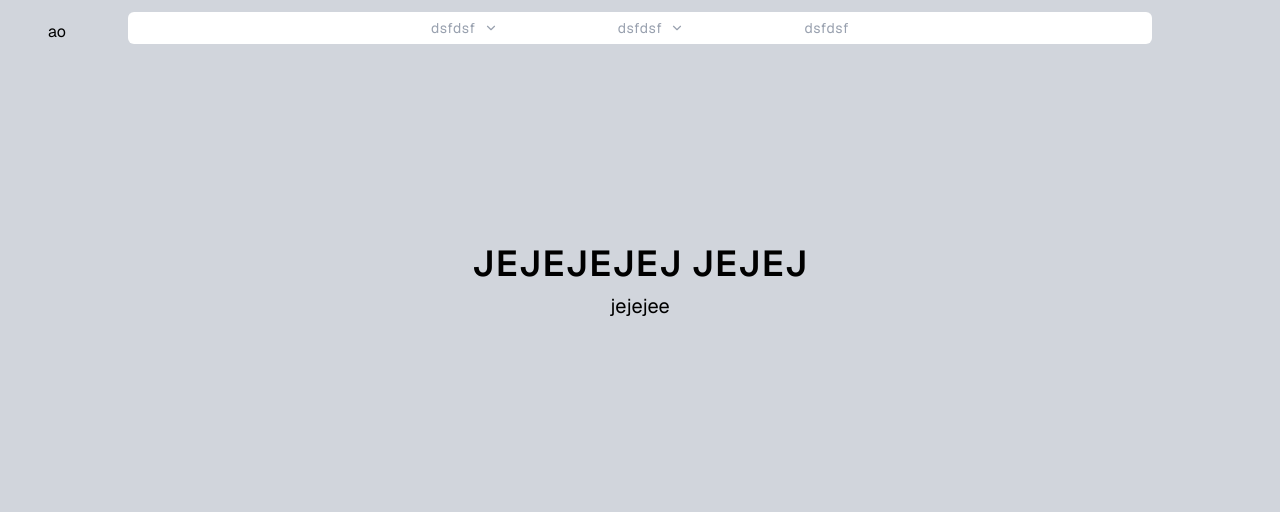
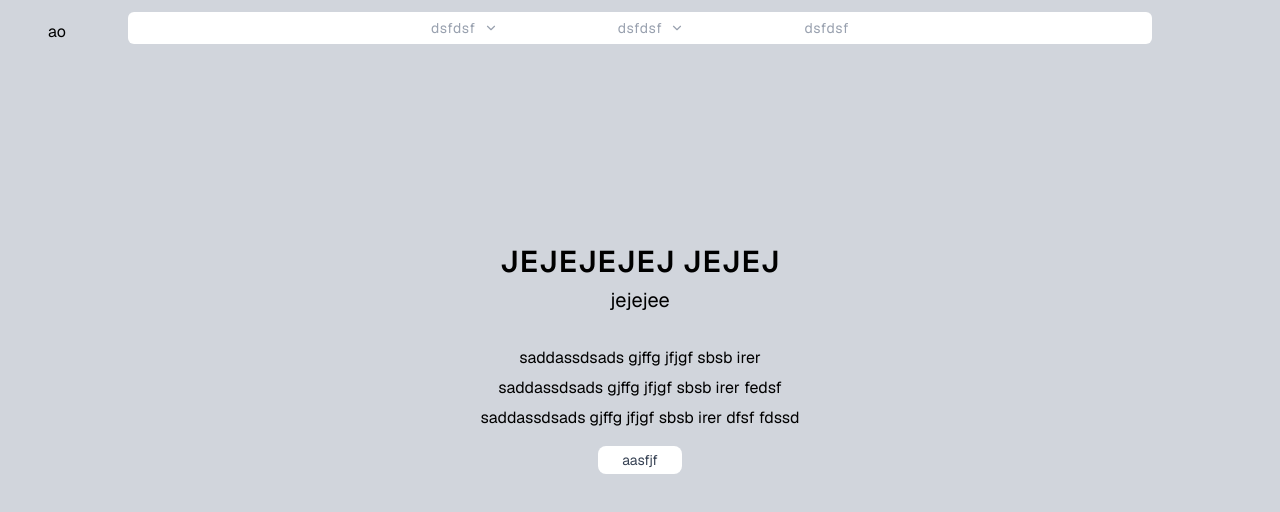
Before and after one commit to sara91-dev/web-personal, a Next.js app: page / in a window 1280 px wide. Shown: the top 512 px of the page. Built offline with nearby package versions, Linux system fonts and the light colour scheme.

Commit message:
Parágrafo y botón de la hero section puestos

```diff
--- a/src/app/page.js
+++ b/src/app/page.js
@@ -6,8 +6,14 @@ export default function Home() {
       <main className="mt-10 lg:mt-20 xl:mt-30">
         {/* HERO SECTION */}
         <div className="flex flex-col items-center">
-            <h1 className="font-semibold tracking-wide text-2xl md:text-3xl lg:text-4xl">JEJEJEJEJ JEJEJ</h1>
-            <h2 className="mt-2 font-normal text-base md:text-lg lg:text-xl">jejejee</h2>
+            <h1 className="font-semibold tracking-wide text-xl md:text-2xl xl:text-3xl">JEJEJEJEJ JEJEJ</h1>
+            <h2 className="mt-1.5 font-normal text-base md:text-lg xl:text-xl">jejejee</h2>
+            <p className="mt-8 text-sm xl:text-base">saddassdsads gjffg jfjgf sbsb irer</p>
+            <p className="mt-1.5 text-sm xl:text-base">saddassdsads gjffg jfjgf sbsb irer fedsf</p>
+            <p className="mt-1.5 text-sm xl:text-base">saddassdsads gjffg jfjgf sbsb irer dfsf fdssd</p>
+            <button className="mt-4 bg-white px-6 py-1 text-sm rounded-lg hover:animate-pulse cursor-pointer text-gray-700">
+            aasfjf
+            </button>
         </div>
       </main>
   );
```
